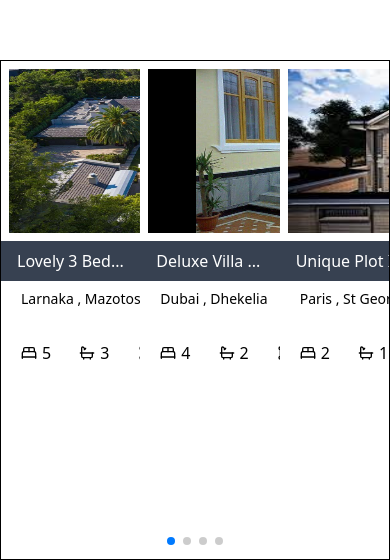
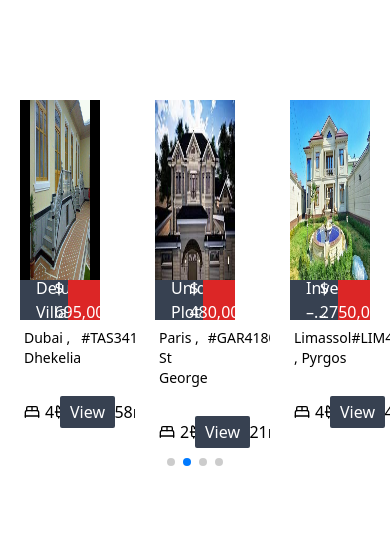
Before and after one commit to kodirov8788/buyhome-project, a React (Create React App) app: page / in a window 390 px wide. Shown: the part 3106-3666 px from the top of the page. After the commit the page ends 3586 px from the top, so only its background shows below. Built offline with nearby package versions, Linux system fonts and the light colour scheme.

Commit message:
swiper responsive push

```diff
--- a/src/components/Card_swiper.js
+++ b/src/components/Card_swiper.js
@@ -4,6 +4,7 @@ import { Link } from 'react-router-dom'
 import React, { useRef, useState } from 'react';
 // Import Swiper React components
 import { Swiper, SwiperSlide } from 'swiper/react';
+import { Pagination, Autoplay } from 'swiper/modules';
 import { card } from "../satatic_data"
 
 // Import Swiper styles
@@ -12,29 +13,39 @@ import 'swiper/css/pagination';
 
 
 // import required modules
-import { Pagination } from 'swiper/modules';
+
 
 function Card_swiper() {
+    const getScreensize = () => {
+        return window.screen.width
+    }
     return (
         <>
+            <div className=" w-full h-[380px] sm:h-[400px] md:h-[500px] mt-10  ">
                 <Swiper
-                slidesPerView={3}
-                spaceBetween={30}
+                    slidesPerView={getScreensize() < 640 ? 1 : 3}
+                    spaceBetween={15}
                     pagination={{
                         clickable: true,
                     }}
-                modules={[Pagination]}
-                className="max-w-[1400px] h-[500px]   truncate border border-black"
+                    autoplay={{
+                        delay: 2000,
+                        disableOnInteraction: false,
+                    }}
+
+                    modules={[Pagination, Autoplay]}
+                    className="h-full w-full"
                 >
+
                  {
                     card.map(item => (
 
                         < SwiperSlide>
                             <div
                                 key={item.id}
-                                className="w-[400px]     bg-white"
+                                className="w-full pl-5 pr-5     bg-white"
                             >
-                                <Link className="block w-full  h-[180px] p-[8px] sm:h-[240px]" to={`single/${item.id}/swiper`}>
+                                <Link className="block w-full  h-[180px]  sm:h-[240px]" to={`single/${item.id}/swiper`}>
                                     <img className="w-full h-full " src={item.img} alt="" />
                                 </Link>
                                 <div className="flex w-full h-[40px]  text-white">
@@ -76,8 +87,11 @@ function Card_swiper() {
                     ))
 
                 }
+                </Swiper>
+                </div>
 
-            </Swiper>
+
+
         </>
     );
 }
```
Lines whose indentation alone changed are shown as unchanged.
